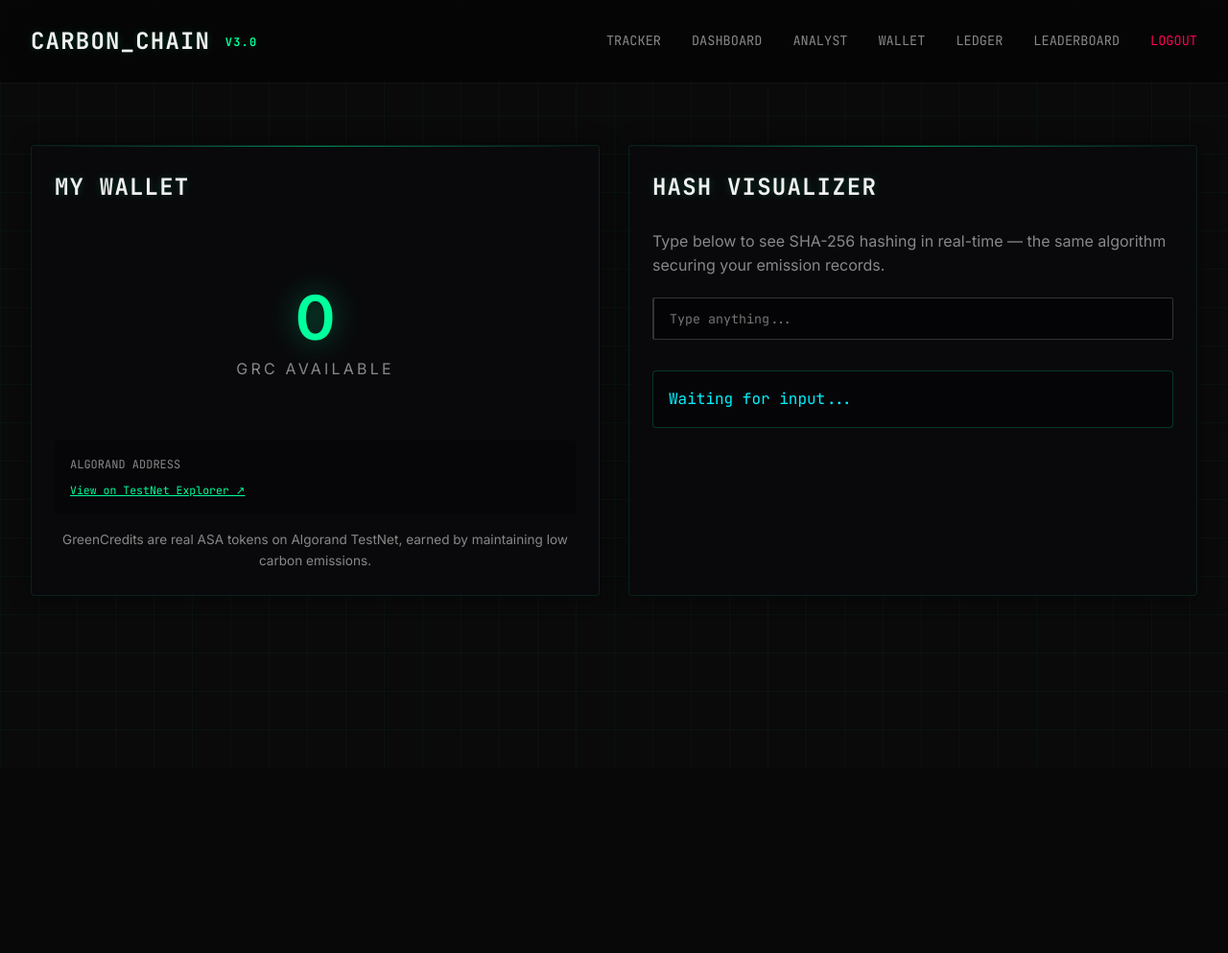
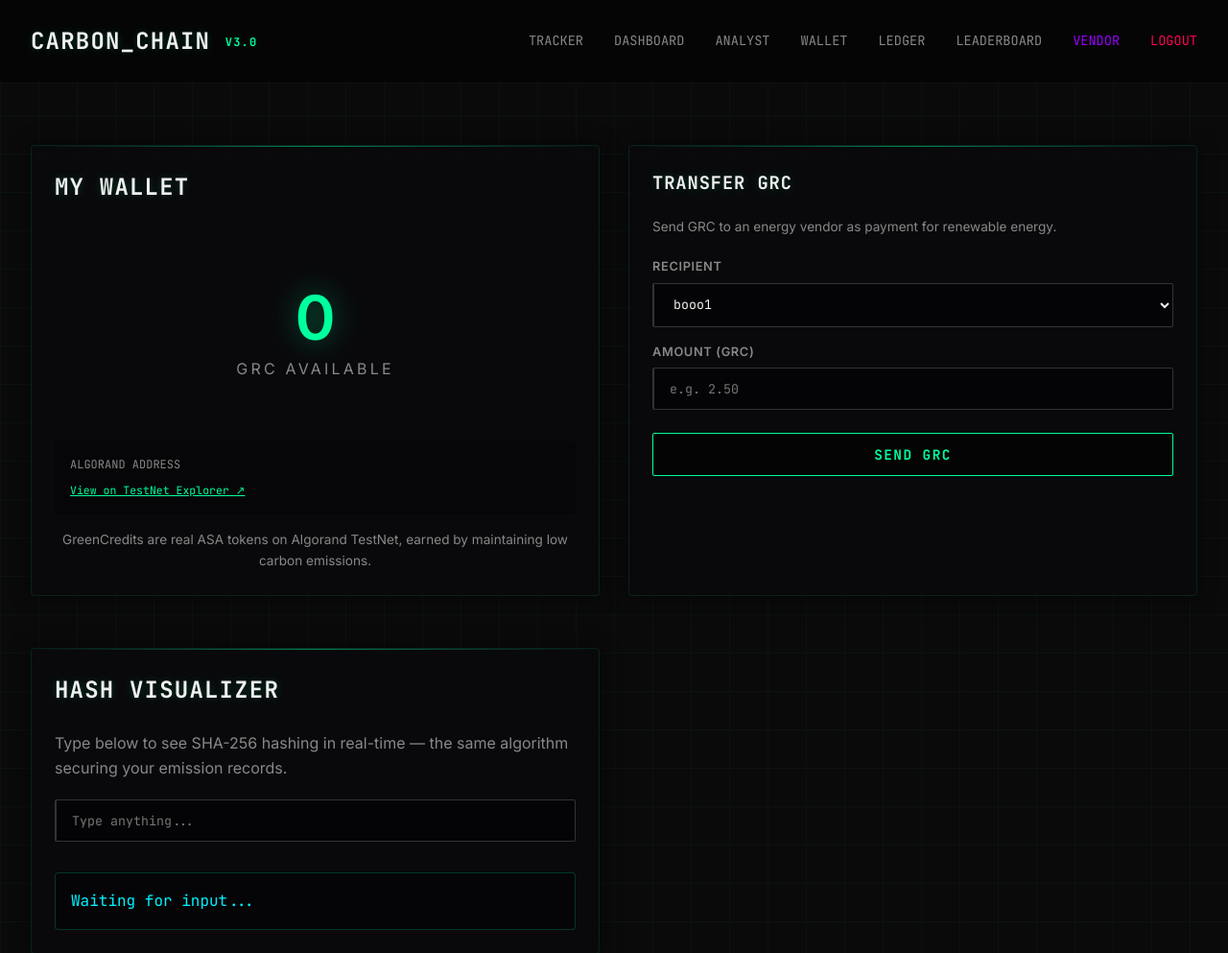
Before and after one commit to rakshith-bat/carbon-footprint-tracker, a Flask app: page /wallet in a window 1280 px wide. Shown: the top 993 px of the page at 96% size. Before the commit the page ends 761 px from the top, so only its background shows below. Run offline with Flask 3, Linux system fonts and the light colour scheme; the visitor is signed in with stand-in values (Sample User, id 1); data that the repository does not hold is empty; parts of the project's set-up code (start-up, migrations or seed data) failed here and were passed over; some libraries are stand-ins or nearby versions.

Commit message:
v11.2 online done

```diff
--- a/app.py
+++ b/app.py
@@ -11,6 +11,7 @@ from analyst.scorer import vs_national, vs_state, get_best_day, get_worst_day, g
 from algo.rewards import send_green_credits, get_user_token_balance
 from algo.ledger import record_emission_on_chain
 from algo.rewards import send_green_credits, get_user_token_balance, fund_new_wallet
+from algo.rewards import send_green_credits, get_user_token_balance, fund_new_wallet, transfer_credits
 
 import os
 import datetime
@@ -228,7 +229,6 @@ def analyst():
         user_state=user_state
     )
 
-
 @app.route('/wallet')
 def wallet():
     if 'user' not in session:
@@ -238,13 +238,14 @@ def wallet():
     user_data = user_manager.get_user(user)
     algo_address = user_data.get('algo_address', '')
     balance = get_user_token_balance(algo_address) if algo_address else 0
+    all_users = [u for u in user_manager.get_all_users() if u != user]
 
     return render_template('wallet.html',
         user=user,
         balance=round(balance, 2),
-        algo_address=algo_address
+        algo_address=algo_address,
+        all_users=all_users
     )
-
 
 @app.route('/leaderboard')
 def leaderboard():
@@ -278,9 +279,10 @@ def login():
         action = request.form.get('action')
         city = request.form.get('city', 'Other')
         monthly_goal = float(request.form.get('monthly_goal', 300) or 300)
+        user_type = request.form.get('user_type', 'consumer')
 
         if action == 'register':
-            success, msg = user_manager.register(username, password, city=city, monthly_goal=monthly_goal)
+            success, msg = user_manager.register(username, password, city=city, monthly_goal=monthly_goal, user_type=user_type)
             if success:
                 u_data = user_manager.get_user(username)
                 algo_address = u_data.get('algo_address', '')
@@ -329,7 +331,61 @@ def ledger():
 def logout():
     session.clear()
     return redirect(url_for('login'))
+@app.route('/transfer', methods=['POST'])
+def transfer():
+    if 'user' not in session:
+        return redirect(url_for('login'))
 
+    sender = session['user']
+    recipient = request.form.get('recipient')
+    try:
+        amount = float(request.form.get('amount'))
+    except:
+        return redirect(url_for('wallet'))
+
+    sender_data = user_manager.get_user(sender)
+    recipient_data = user_manager.get_user(recipient)
+
+    if not recipient_data:
+        return redirect(url_for('wallet'))
+
+    sender_address = sender_data.get('algo_address')
+    sender_key = user_manager.get_algo_private_key(sender)
+    recipient_address = recipient_data.get('algo_address')
+
+    sender_balance = get_user_token_balance(sender_address)
+    if amount > sender_balance:
+        return redirect(url_for('wallet'))
+
+    try:
+        transfer_credits(sender_address, sender_key, recipient_address, amount)
+    except Exception as e:
+        print(f"Transfer failed: {e}")
+
+    return redirect(url_for('wallet'))
+
+
+@app.route('/vendor')
+def vendor():
+    if 'user' not in session:
+        return redirect(url_for('login'))
+
+    user = session['user']
+    user_data = user_manager.get_user(user)
+
+    if user_data.get('user_type') != 'vendor':
+        return redirect(url_for('dashboard'))
+
+    algo_address = user_data.get('algo_address', '')
+    balance = get_user_token_balance(algo_address) if algo_address else 0
+
+    return render_template('vendor.html',
+        user=user,
+        balance=round(balance, 2),
+        algo_address=algo_address,
+        all_consumers=[u for u in user_manager.get_all_users()
+                       if user_manager.get_user(u).get('user_type') == 'consumer']
+    )
 
 if __name__ == '__main__':
     import threading
--- a/data/users.json
+++ b/data/users.json
@@ -18,5 +18,16 @@
         "last_entry_date": "2026-03-22",
         "algo_address": "XYLAVKKLTESTMGMFGIOOF3QSESUR7U44AVKB6BDREZZJJ6IDP6H5MFENQA",
         "algo_mnemonic": "mechanic spy lounge fatigue observe symbol salmon pepper pupil foil occur season clock derive fortune able jar ankle sand humble coffee theme foil absent crowd"
+    },
+    "doss": {
+        "password": "ef4f4a9e6c13449735df956ed826b32046a55cdeacb03a7e3b2c2f20958fb37a",
+        "joined_at": "posix.times_result(user=0.84, system=0.09, children_user=0.0, children_system=0.0, elapsed=4308581.15)",
+        "city": "Tamil Nadu",
+        "monthly_goal": 300.0,
+        "streak": 0,
+        "last_entry_date": null,
+        "algo_address": "YNLP33HVHMXB5KHLIATASF2OCRRFE5LKV7V3JK3ZQM2UJ6A4QC533WIEUY",
+        "algo_mnemonic": "super final tribe palace gate excite sleep pistol turkey junior search child harsh execute tumble spring subway burger army lizard chronic ability silent above list",
+        "user_type": "vendor"
     }
 }
--- a/templates/base.html
+++ b/templates/base.html
@@ -14,15 +14,18 @@
                 <span style="font-size:0.5em; color:var(--accent-green); vertical-align:middle;">v3.0</span>
             </h1>
         </div>
-        <div class="nav-links">
+       <div class="nav-links">
             <a href="/index">Tracker</a>
             <a href="/dashboard">Dashboard</a>
             <a href="/analyst">Analyst</a>
             <a href="/wallet">Wallet</a>
             <a href="/ledger">Ledger</a>
             <a href="/leaderboard">Leaderboard</a>
+            {% if session.get('user') %}
+            <a href="/vendor" style="color:#9b00ff;">Vendor</a>
+            {% endif %}
             <a href="/logout" style="color:var(--accent-red);">Logout</a>
-        </div>
+</div>
     </nav>
 
     {% block content %}{% endblock %}
--- a/templates/wallet.html
+++ b/templates/wallet.html
@@ -33,7 +33,28 @@
                 earned by maintaining low carbon emissions.
             </p>
         </div>
-
+<div class="cyber-panel" style="margin-bottom:24px;">
+    <h3 style="margin-bottom:20px;">Transfer GRC</h3>
+    <p style="color:var(--text-secondary); font-size:0.85rem; margin-bottom:20px;">
+        Send GRC to an energy vendor as payment for renewable energy.
+    </p>
+    <form method="POST" action="/transfer">
+        <label>Recipient</label>
+        <select name="recipient">
+            {% for u in all_users %}
+            <option value="{{ u }}">{{ u }}</option>
+            {% else %}
+            <option disabled>No other users</option>
+            {% endfor %}
+        </select>
+        <label>Amount (GRC)</label>
+        <input type="number" name="amount" step="0.01" min="0.01"
+               placeholder="e.g. 2.50" max="{{ balance }}">
+        <button type="submit" class="cyber-btn" style="width:100%; margin-top:8px;">
+            SEND GRC
+        </button>
+    </form>
+</div>
         <div class="cyber-panel">
             <h2>Hash Visualizer</h2>
             <p style="margin-bottom:20px; color:var(--text-secondary);">
--- a/users.py
+++ b/users.py
@@ -27,7 +27,7 @@ class UserManager:
     def hash_password(self, password):
         return hashlib.sha256(password.encode()).hexdigest()
 
-    def register(self, username, password, city='Other', monthly_goal=300.0):
+    def register(self, username, password, city='Other', monthly_goal=300.0, user_type='consumer'):
         if username in self.users:
             return False, "Username already exists"
         algo_address, algo_mn = generate_user_wallet()
@@ -40,7 +40,8 @@ class UserManager:
             'last_entry_date': None,
             'algo_address':    algo_address,
             'algo_mnemonic':   algo_mn,
-        }
+            'user_type':       user_type,
+            }
         self.save_users()
         return True, "Registration successful"
 
```
Also changed, not shown: algo/rewards.py (+22 -0 lines), templates/login.html (+8 -0 lines), templates/vendor.html (added, +99 -0 lines).
